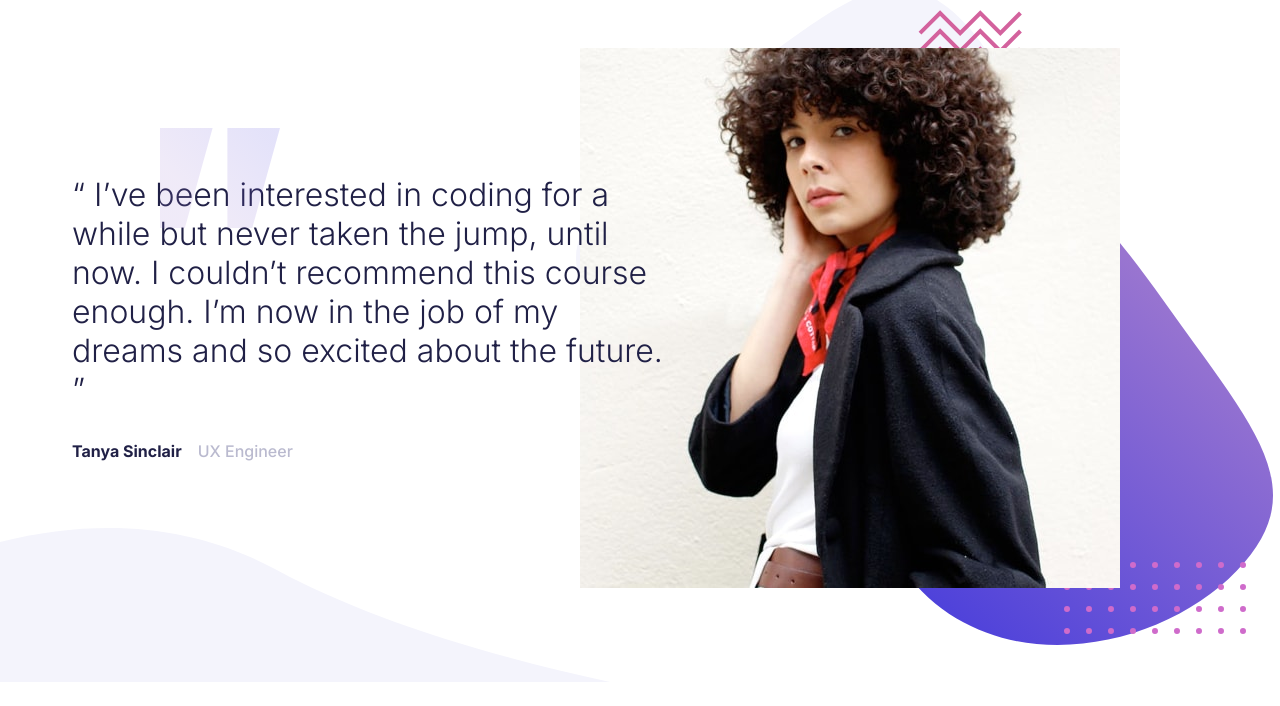
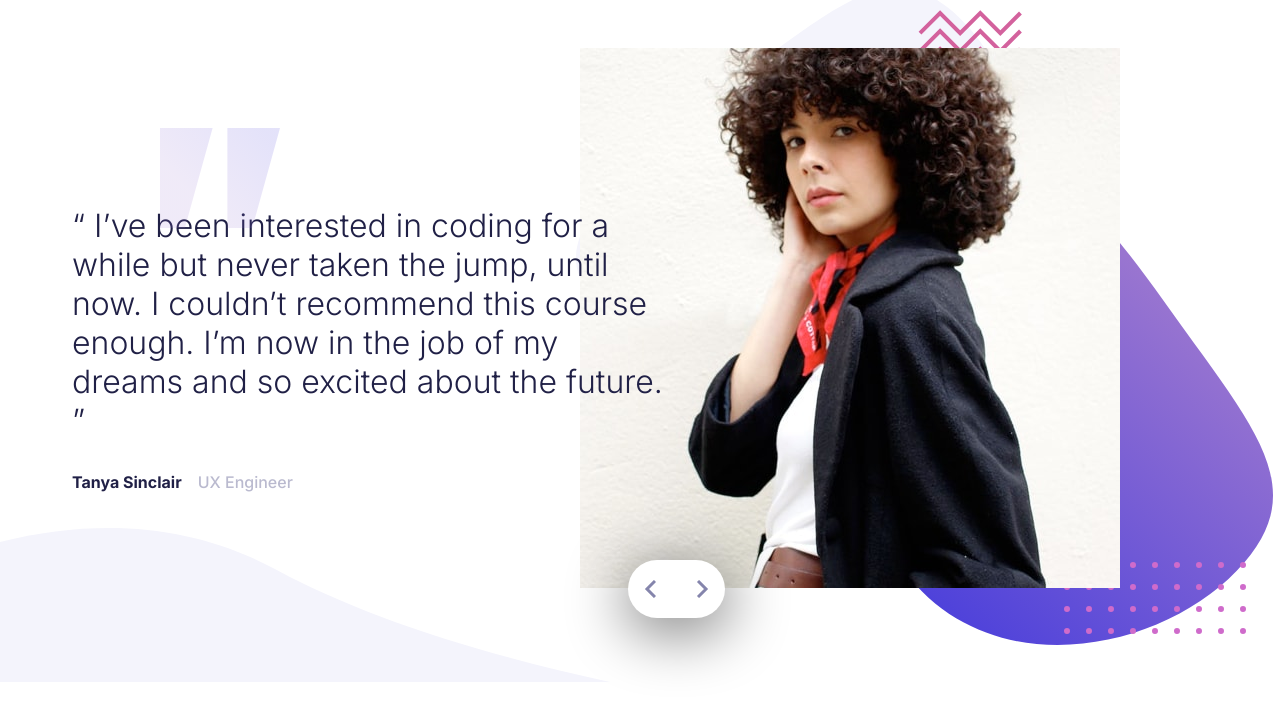
Before and after one commit to Skyz03/Testomonial-Slider, a plain HTML site: page index.html in a window 1280 px wide. Shown: the top 706 px of the page. Drawn offline with Linux system fonts and the light colour scheme.

Commit message:
Added the Button

```diff
--- a/index.html
+++ b/index.html
@@ -21,7 +21,14 @@
 
     <div class="card">
 
-      <img class="user-img" src="images/image-tanya.jpg" alt="women-img">
+      <div class="images">
+        <img class="user-img" src="images/image-tanya.jpg" alt="women-img">
+
+        <div class="arrows">
+          <img class="arrow" src="images/icon-prev.svg" alt="">
+          <img class="arrow" src="images/icon-next.svg" alt="">
+        </div>
+      </div>
 
       <div class="text-section">
         <p class="description"> “ I’ve been interested in coding for a while but never taken the jump, until now.
--- a/styles.css
+++ b/styles.css
@@ -55,6 +55,23 @@ body::after {
   z-index: -1;
 }
 
+.arrows {
+  position: relative;
+  left: -4rem;
+  width: 18%;
+  background-color: #fff;
+  border-radius: 50px;
+  box-shadow: 1px 10px 60px 5px gray;
+  padding: 20px 1rem;
+  top: -2rem;
+  display: flex;
+  flex-direction: row;
+  justify-content: space-between;
+}
+
+.arrow {
+}
+
 .text-section {
   margin: 0 1.5rem;
 }
```
